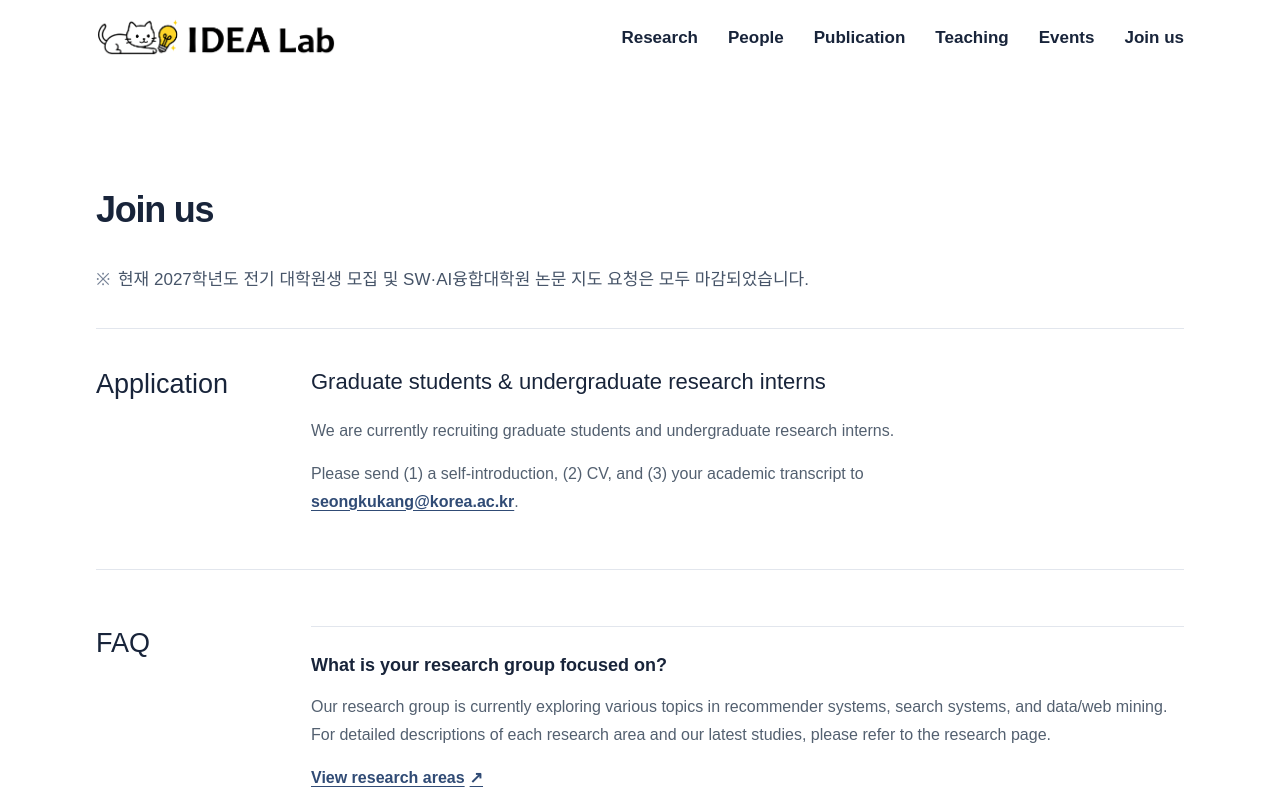
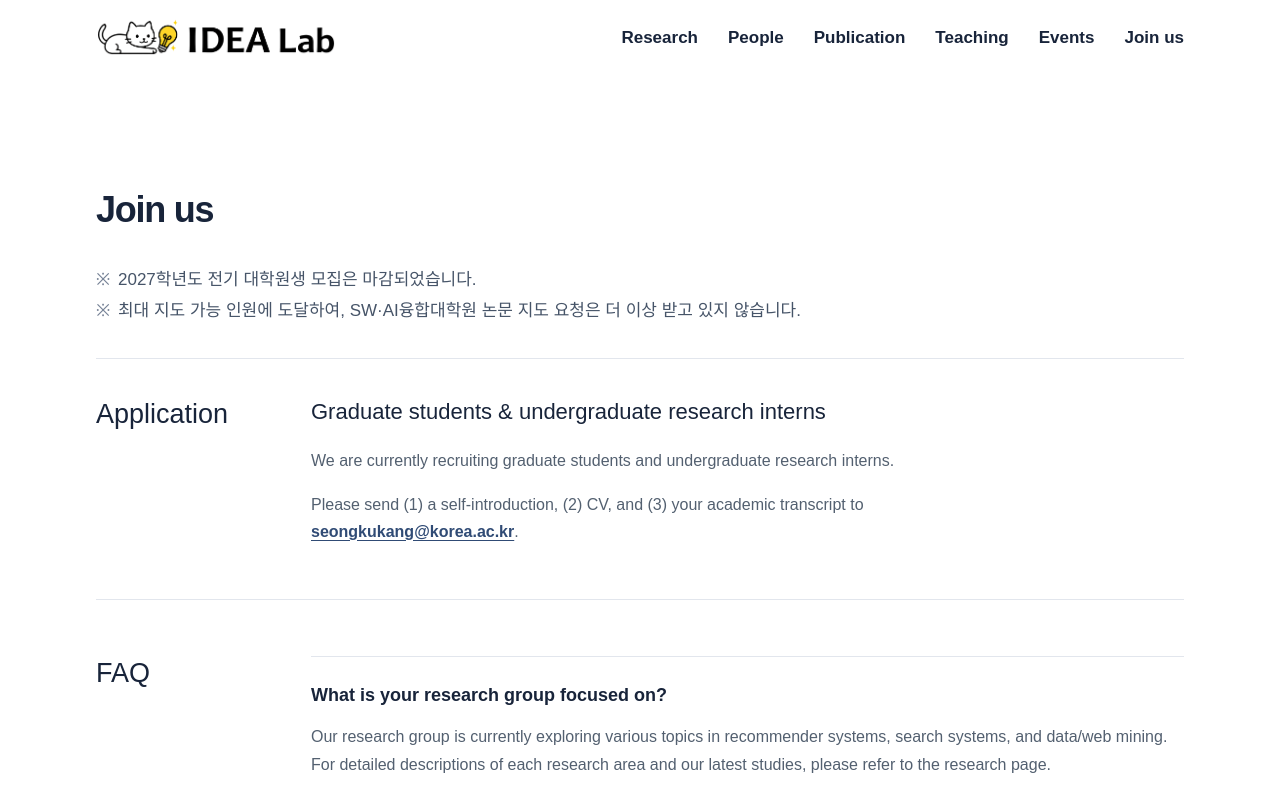
Before and after one commit to idealab-ku/idealab-website, a Next.js app: page /join in a window 1280 px wide. Shown: the top 799 px of the page. Built offline with nearby package versions, Linux system fonts and the light colour scheme.

Commit message:
Clarify Join us status notices

```diff
--- a/app/content/join.ts
+++ b/app/content/join.ts
@@ -5,7 +5,10 @@ export const application = {
   email: siteInfo.contactEmail,
   recruiting: "We are currently recruiting graduate students and undergraduate research interns.",
   instructions: "Please send (1) a self-introduction, (2) CV, and (3) your academic transcript to",
-  statusNotice: "현재 2027학년도 전기 대학원생 모집 및 SW·AI융합대학원 논문 지도 요청은 모두 마감되었습니다.",
+  statusNotices: [
+    "2027학년도 전기 대학원생 모집은 마감되었습니다.",
+    "최대 지도 가능 인원에 도달하여, SW·AI융합대학원 논문 지도 요청은 더 이상 받고 있지 않습니다.",
+  ],
 };
 
 export const faqItems: FaqItem[] = [
--- a/app/globals.css
+++ b/app/globals.css
@@ -246,6 +246,7 @@ nav a:hover{color:var(--teal-dark);border-color:var(--teal)}
 .admission-status{margin-top:-12px;margin-bottom:34px;padding:0}
 .admission-status p{margin:0;color:#465468;font-size:17px;line-height:1.6;font-weight:500}
 .admission-status p span{margin-right:3px;color:#758195}
+.admission-status p+p{margin-top:3px}
 .application-section{display:grid;grid-template-columns:180px 1fr;gap:35px;padding:38px 0 44px;border-top:1px solid var(--line);border-bottom:1px solid var(--line)}
 .application-section>h2{font-size:27px;line-height:1.3;margin:0}
 .application-content h3{font-size:22px;line-height:1.4;margin:0 0 20px}
--- a/app/join/page.tsx
+++ b/app/join/page.tsx
@@ -12,7 +12,9 @@ export default function Join() {
     />
 
     <aside className="admission-status shell" aria-label="현재 모집 현황">
-      <p><span aria-hidden="true">※</span> {application.statusNotice}</p>
+      {application.statusNotices.map((notice) => <p key={notice}>
+        <span aria-hidden="true">※</span> {notice}
+      </p>)}
     </aside>
 
     <section className="application-section shell">
```
Also changed, not shown: 1 other file (tests, documents, lock files or other folders).
